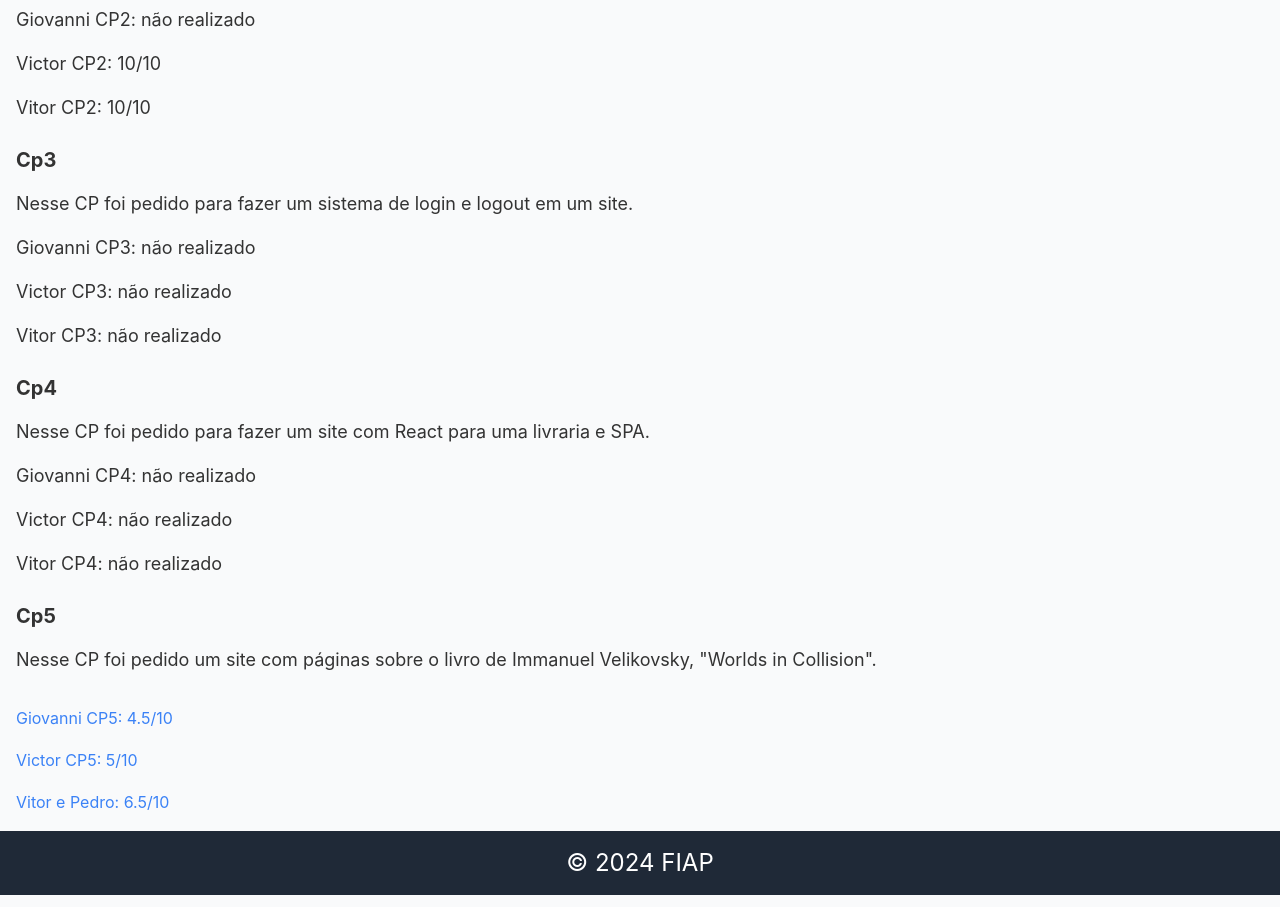
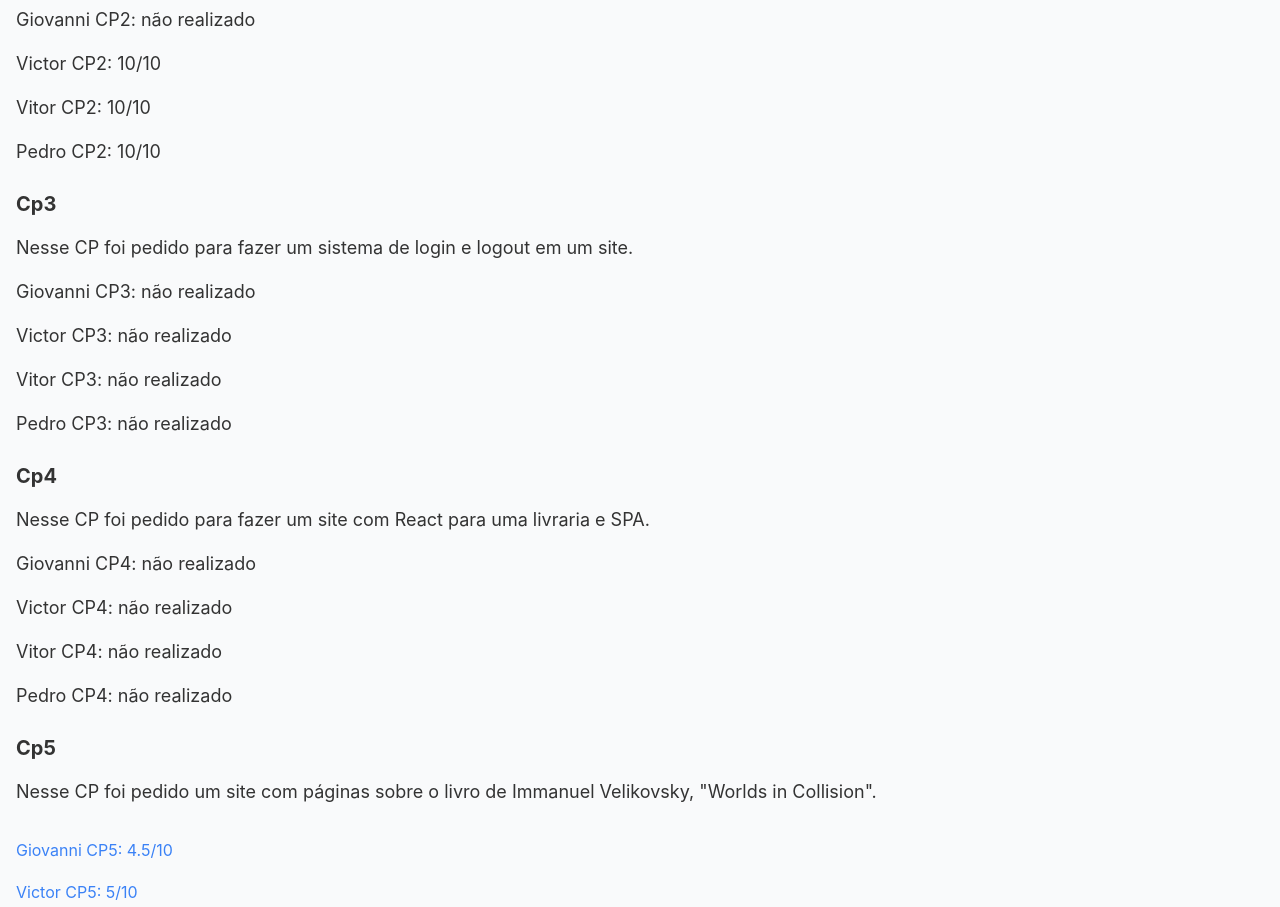
Before and after one commit to GiovanniSouzaL/cp6front-end, a Next.js app in the folder cp6front/: page /checkpoints in a window 1280 px wide. Shown: the part 540-1447 px from the top of the page. Built offline with nearby package versions, Linux system fonts and the light colour scheme.

Commit message:
Pagina do pedro realizada

```diff
--- a/cp6front/src/app/checkpoints/page.tsx
+++ b/cp6front/src/app/checkpoints/page.tsx
@@ -15,18 +15,23 @@ export default function CheckPoints() {
       <p>Giovanni CP2: não realizado</p>
       <p>Victor CP2: 10/10</p>
       <p>Vitor CP2: 10/10</p>
+      <p>Pedro CP2: 10/10</p>
 
       <p className="text-xl font-bold mt-6 mb-4">Cp3</p>
       <p>Nesse CP foi pedido para fazer um sistema de login e logout em um site.</p>
       <p>Giovanni CP3: não realizado</p>
       <p>Victor CP3: não realizado</p>
       <p>Vitor CP3: não realizado</p>
+      <p>Pedro CP3: não realizado</p>
 
       <p className="text-xl font-bold mt-6 mb-4">Cp4</p>
       <p>Nesse CP foi pedido para fazer um site com React para uma livraria e SPA.</p>
       <p>Giovanni CP4: não realizado</p>
       <p>Victor CP4: não realizado</p>
       <p>Vitor CP4: não realizado</p>
+      <p>Pedro CP4: não realizado</p>
+
+
 
       <p className="text-xl font-bold mt-6 mb-4">Cp5</p>
       <p>Nesse CP foi pedido um site com páginas sobre o livro de Immanuel Velikovsky, "Worlds in Collision".</p>
```
